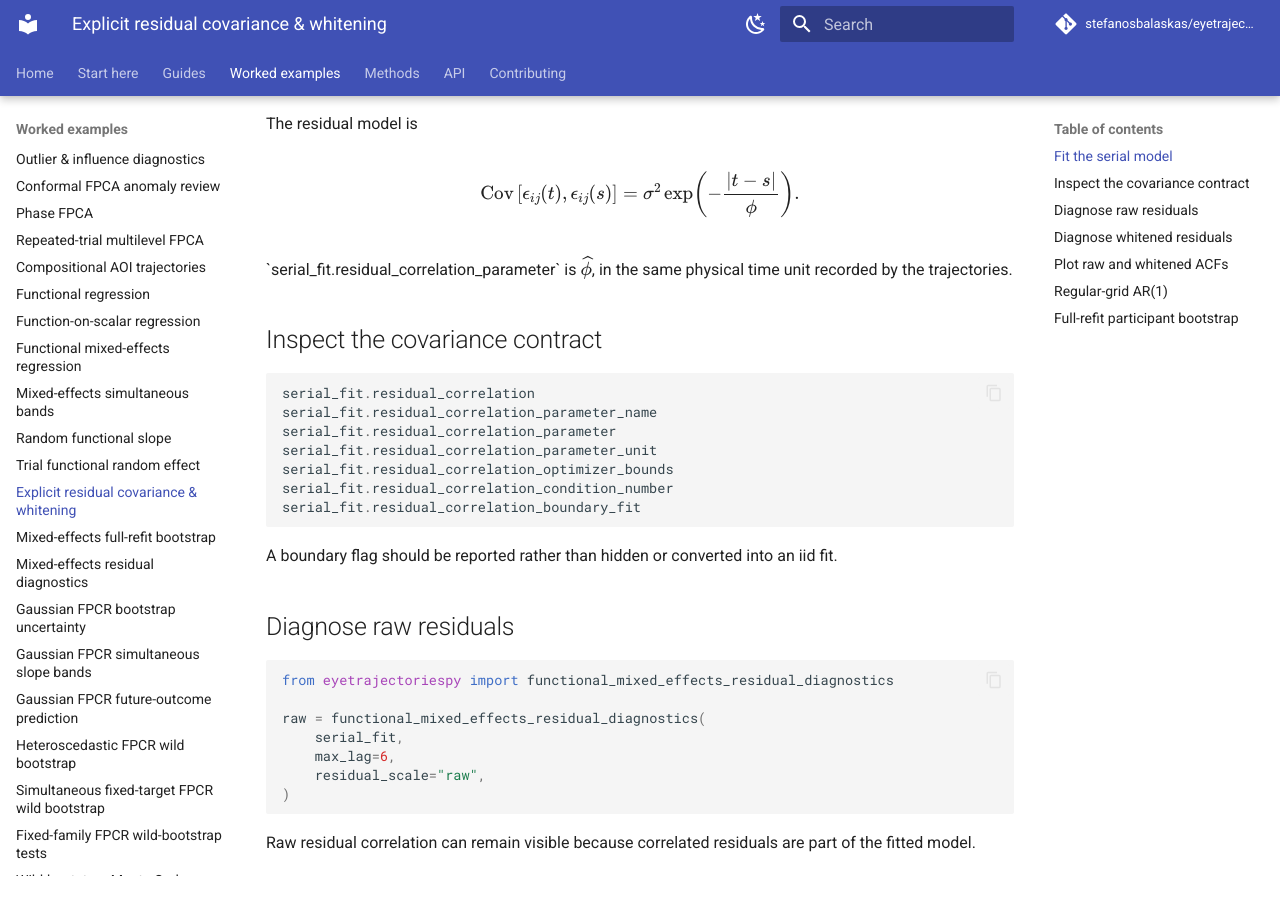
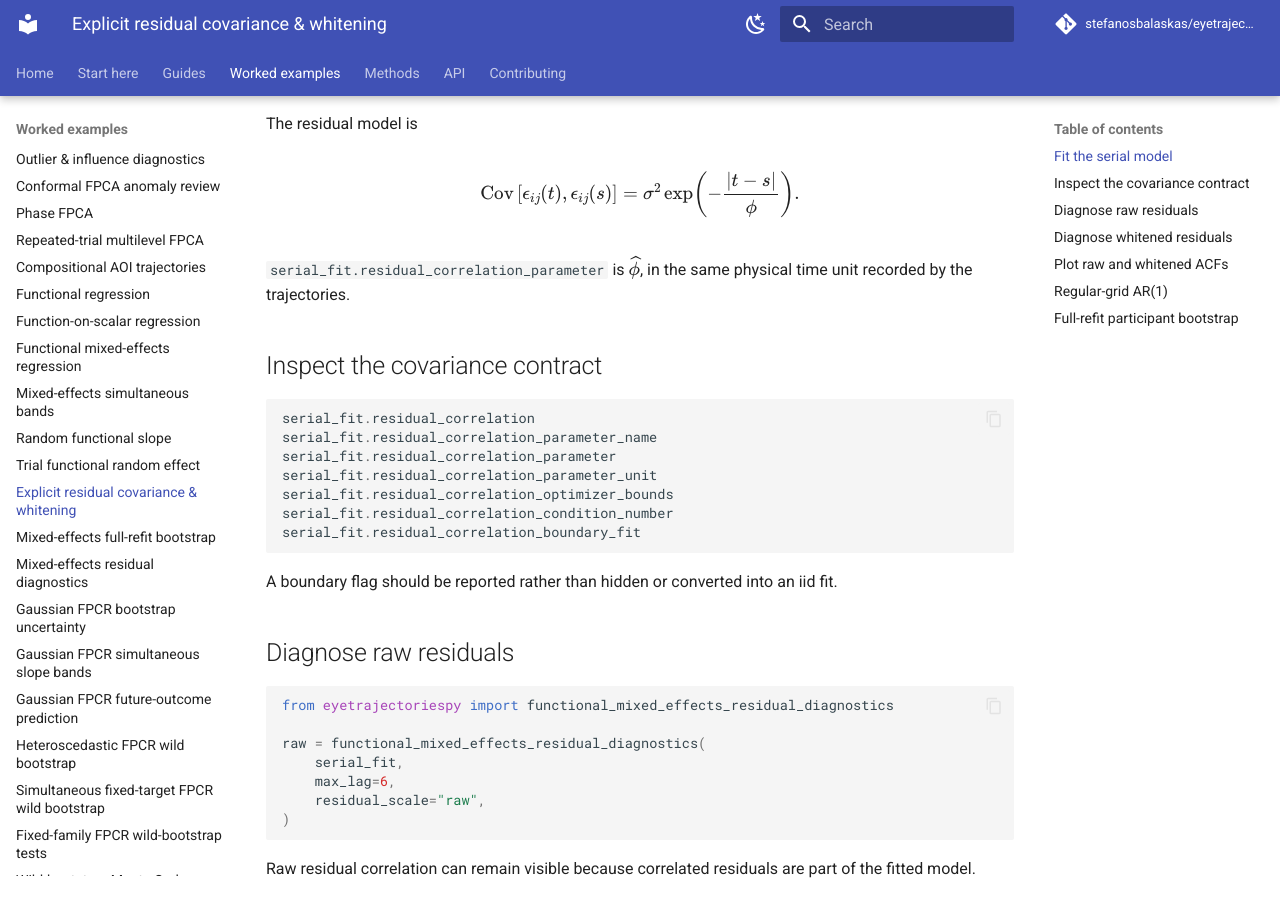
Before and after one commit to stefanosbalaskas/eyetrajectoriespy, an MkDocs documentation site: the page built from docs/examples/functional-mixed-effects-residual-correlation.md, in a window 1280 px wide and 900 px high, scrolled down 720 px. Built offline with MkDocs 1.6.1 and Material for MkDocs 9.7.7, drawn with Linux system fonts in a browser that asks for light colours; comment, search, counter and statistics services are not loaded.

Commit message:
Repair 0.49 Markdown inline code

```diff
--- a/docs/examples/functional-mixed-effects-residual-correlation.md
+++ b/docs/examples/functional-mixed-effects-residual-correlation.md
@@ -36,7 +36,7 @@ The residual model is
 \exp\!\left(-\frac{|t-s|}{\phi}\right).
 \]
 
-\`serial_fit.residual_correlation_parameter\` is \(\widehat\phi\), in the same
+`serial_fit.residual_correlation_parameter` is \(\widehat\phi\), in the same
 physical time unit recorded by the trajectories.
 
 ## Inspect the covariance contract
```
